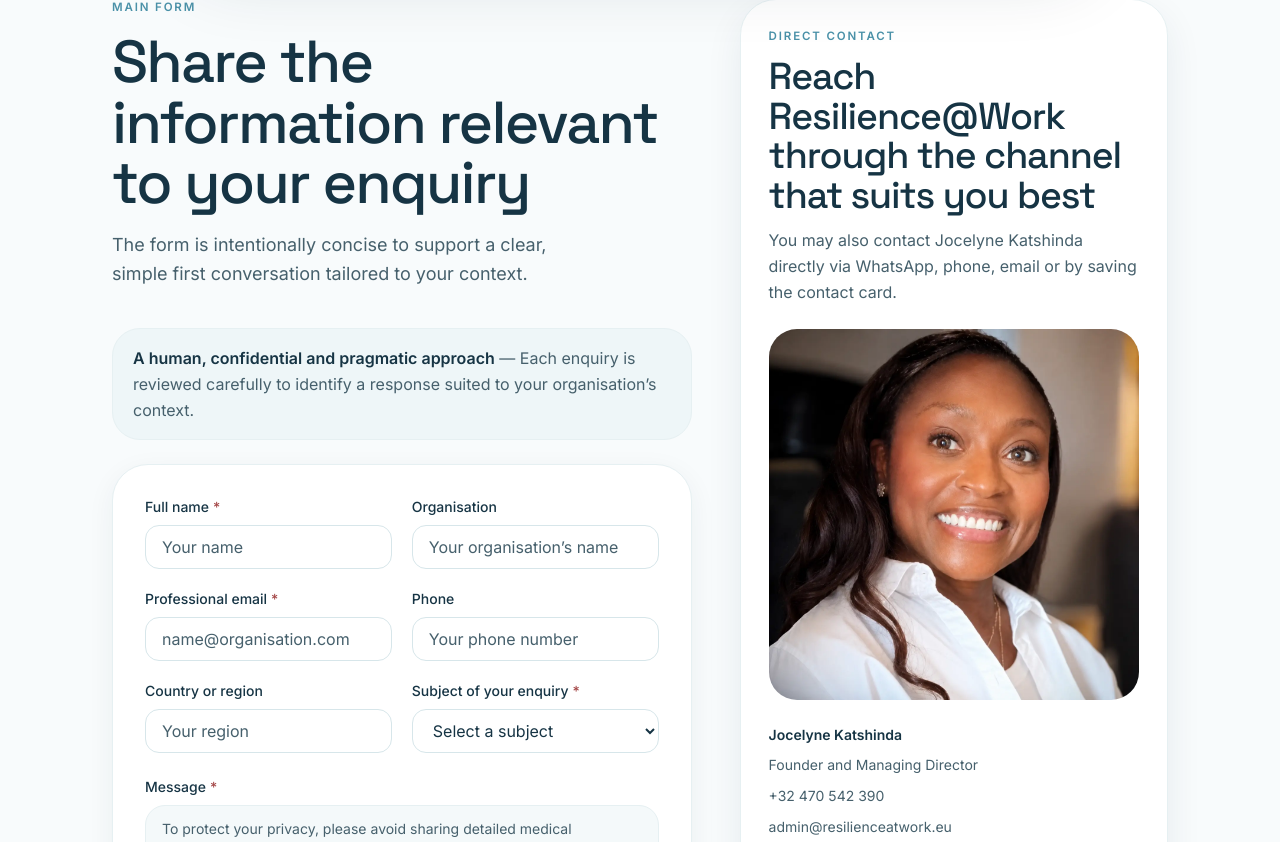
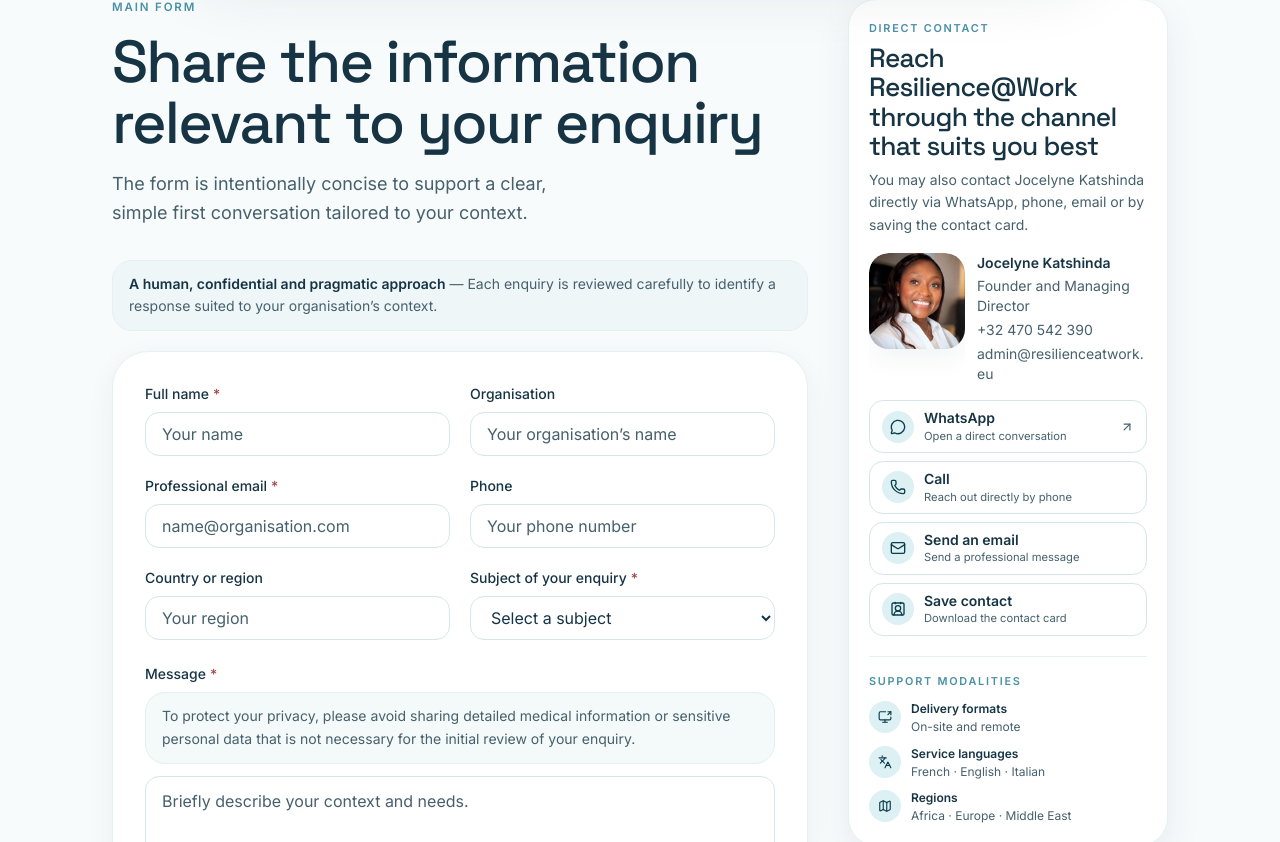
Before and after one commit to OpenWork-NCE/resilience-work, a Next.js app: page /en/contact in a window 1280 px wide. Shown: the part 838-1680 px from the top of the page. Built offline with nearby package versions, Linux system fonts and the light colour scheme.

Commit message:
fix: compact contact page sidebar actions and layout
Add dense action-link variant, smaller portrait rail, tighter
delivery list so the lateral column no longer dwarfs the form.

```diff
--- a/src/components/contact/contact-page-template.tsx
+++ b/src/components/contact/contact-page-template.tsx
@@ -84,9 +84,9 @@
         breadcrumbs={breadcrumbs}
       />
 
-      {/* Main conversion band: form + direct contact rail */}
+      {/* Main conversion band: form + compact contact rail */}
       <Section spacing="md" tone="default" containerSize="wide">
-        <div className="grid gap-10 xl:grid-cols-[minmax(0,1.15fr)_minmax(18rem,0.85fr)] xl:items-start xl:gap-12">
+        <div className="grid gap-8 xl:grid-cols-[minmax(0,1.2fr)_minmax(17rem,20rem)] xl:items-start xl:gap-10">
           <div>
             <SectionHeader
               eyebrow={copy.form.section.eyebrow[locale]}
@@ -94,9 +94,9 @@
               description={copy.form.section.description[locale]}
               align="left"
               maxWidth="wide"
-              className="mb-8 lg:mb-10"
+              className="mb-6 lg:mb-8"
             />
-            <p className="mb-6 rounded-[var(--radius-xl)] border border-[rgb(var(--border-muted))] bg-[rgb(var(--surface-muted))] px-5 py-4 text-sm leading-relaxed text-[rgb(var(--muted-foreground))] sm:text-base">
+            <p className="mb-5 rounded-[var(--radius-lg)] border border-[rgb(var(--border-muted))] bg-[rgb(var(--surface-muted))] px-4 py-3 text-sm leading-relaxed text-[rgb(var(--muted-foreground))]">
               <span className="font-semibold text-[rgb(var(--foreground))]">
                 {copy.reassurance.title[locale]}
               </span>
@@ -107,18 +107,19 @@
           </div>
 
           <aside className="xl:sticky xl:top-28">
-            <AnimatedSection className="rounded-[var(--radius-2xl)] border border-[rgb(var(--border-muted))] bg-[rgb(var(--surface))] p-6 shadow-[var(--shadow-card)] sm:p-7">
-              <p className="font-[family:var(--font-accent)] text-[0.72rem] font-semibold uppercase tracking-[0.16em] text-[rgb(var(--accent))]">
+            <AnimatedSection className="rounded-[var(--radius-xl)] border border-[rgb(var(--border-muted))] bg-[rgb(var(--surface))] p-5 shadow-[var(--shadow-card)] sm:p-5">
+              <p className="font-[family:var(--font-accent)] text-[0.68rem] font-semibold uppercase tracking-[0.16em] text-[rgb(var(--accent))]">
                 {copy.directContact.eyebrow[locale]}
               </p>
-              <h2 className="mt-3 font-display text-[clamp(1.75rem,3.5vw,2.35rem)] font-medium leading-[1.05] text-balance">
+              <h2 className="mt-2 font-display text-[clamp(1.35rem,2.5vw,1.65rem)] font-medium leading-[1.1] text-balance">
                 {copy.directContact.title[locale]}
               </h2>
-              <p className="mt-3 text-sm leading-relaxed text-[rgb(var(--muted-foreground))] sm:text-base">
+              <p className="mt-2 text-sm leading-relaxed text-[rgb(var(--muted-foreground))]">
                 {copy.directContact.description[locale]}
               </p>
 
-              <div className="mt-6 overflow-hidden rounded-[var(--radius-xl)]">
+              <div className="mt-4 flex gap-3">
+                <div className="relative w-[5.5rem] shrink-0 overflow-hidden rounded-[var(--radius-lg)] sm:w-24">
                   <ImageFrame
                     src={assets.jocelyne.portrait.src}
                     alt={assets.jocelyne.portrait.alt[locale]}
@@ -129,19 +130,27 @@
                     className="w-full shadow-[var(--shadow-soft)]"
                   />
                 </div>
-
-              <div className="mt-6 space-y-2 text-sm leading-relaxed text-[rgb(var(--muted-foreground))]">
-                <p className="font-semibold text-[rgb(var(--foreground))]">{copy.directContact.personName}</p>
-                <p>{copy.directContact.role[locale]}</p>
-                <a className="block transition-colors hover:text-[rgb(var(--foreground))]" href={brand.contact.phoneHref}>
+                <div className="min-w-0 flex-1 space-y-1 self-center text-sm leading-snug text-[rgb(var(--muted-foreground))]">
+                  <p className="font-semibold text-[rgb(var(--foreground))]">
+                    {copy.directContact.personName}
+                  </p>
+                  <p className="text-xs sm:text-sm">{copy.directContact.role[locale]}</p>
+                  <a
+                    className="block text-xs transition-colors hover:text-[rgb(var(--foreground))] sm:text-sm"
+                    href={brand.contact.phoneHref}
+                  >
                     {brand.contact.phoneDisplay}
                   </a>
-                <a className="block transition-colors hover:text-[rgb(var(--foreground))]" href={brand.contact.emailHref}>
+                  <a
+                    className="block break-all text-xs transition-colors hover:text-[rgb(var(--foreground))] sm:text-sm"
+                    href={brand.contact.emailHref}
+                  >
                     {brand.contact.email}
                   </a>
                 </div>
+              </div>
 
-              <StaggerContainer className="mt-6 grid gap-3">
+              <StaggerContainer className="mt-4 grid gap-2">
                 {primaryActions.map((action) => {
                   const Icon = actionIcons[action.id as ContactActionId];
                   return (
@@ -153,27 +162,30 @@
                         icon={Icon}
                         external={Boolean(action.external)}
                         download={action.download}
+                        variant="compact"
                       />
                     </StaggerItem>
                   );
                 })}
               </StaggerContainer>
 
-              <div className="mt-8 border-t border-[rgb(var(--border-muted))] pt-6">
-                <p className="font-[family:var(--font-accent)] text-[0.72rem] font-semibold uppercase tracking-[0.16em] text-[rgb(var(--accent))]">
+              <div className="mt-5 border-t border-[rgb(var(--border-muted))] pt-4">
+                <p className="font-[family:var(--font-accent)] text-[0.68rem] font-semibold uppercase tracking-[0.16em] text-[rgb(var(--accent))]">
                   {copy.delivery.eyebrow[locale]}
                 </p>
-                <ul className="mt-4 space-y-4">
+                <ul className="mt-3 space-y-2.5">
                   {copy.delivery.items.map((item) => {
                     const Icon = deliveryIcons[item.id];
                     return (
-                      <li key={item.id} className="flex gap-3">
-                        <span className="inline-flex h-10 w-10 shrink-0 items-center justify-center rounded-full bg-[rgb(var(--accent-soft))] text-[rgb(var(--accent-foreground))]">
-                          <Icon className="h-4 w-4" aria-hidden="true" />
+                      <li key={item.id} className="flex gap-2.5">
+                        <span className="inline-flex h-8 w-8 shrink-0 items-center justify-center rounded-full bg-[rgb(var(--accent-soft))] text-[rgb(var(--accent-foreground))]">
+                          <Icon className="h-3.5 w-3.5" aria-hidden="true" />
                         </span>
-                        <div>
-                          <p className="text-sm font-semibold text-[rgb(var(--foreground))]">{item.label[locale]}</p>
-                          <p className="mt-1 text-sm leading-relaxed text-[rgb(var(--muted-foreground))]">
+                        <div className="min-w-0">
+                          <p className="text-xs font-semibold text-[rgb(var(--foreground))]">
+                            {item.label[locale]}
+                          </p>
+                          <p className="mt-0.5 text-xs leading-snug text-[rgb(var(--muted-foreground))]">
                             {item.value[locale]}
                           </p>
                         </div>
@@ -206,15 +218,15 @@
 
       <Section spacing="md" tone="inverse">
         <AnimatedSection>
-          <div className="flex flex-col gap-6 rounded-[var(--radius-2xl)] border border-[color-mix(in_srgb,rgb(var(--inverse-foreground))_14%,transparent)] bg-[color-mix(in_srgb,rgb(var(--inverse-foreground))_8%,transparent)] px-6 py-8 shadow-[var(--shadow-elevated)] sm:px-8 lg:flex-row lg:items-center lg:justify-between">
+          <div className="flex flex-col gap-5 rounded-[var(--radius-2xl)] border border-[color-mix(in_srgb,rgb(var(--inverse-foreground))_14%,transparent)] bg-[color-mix(in_srgb,rgb(var(--inverse-foreground))_8%,transparent)] px-6 py-7 shadow-[var(--shadow-elevated)] sm:px-8 lg:flex-row lg:items-center lg:justify-between">
             <div className="max-w-[40rem]">
               <p className="font-[family:var(--font-accent)] text-[0.72rem] font-semibold uppercase tracking-[0.16em] text-[rgb(var(--inverse-muted-foreground))]">
                 {copy.whatsAppCta.eyebrow[locale]}
               </p>
-              <h2 className="mt-4 font-display text-[clamp(2rem,4vw,3.1rem)] font-medium leading-[1.02] text-balance text-[rgb(var(--inverse-foreground))]">
+              <h2 className="mt-3 font-display text-[clamp(1.75rem,3.5vw,2.6rem)] font-medium leading-[1.05] text-balance text-[rgb(var(--inverse-foreground))]">
                 {copy.whatsAppCta.title[locale]}
               </h2>
-              <p className="mt-4 text-base leading-relaxed text-[rgb(var(--inverse-muted-foreground))] sm:text-lg">
+              <p className="mt-3 text-sm leading-relaxed text-[rgb(var(--inverse-muted-foreground))] sm:text-base">
                 {copy.whatsAppCta.description[locale]}
               </p>
             </div>
--- a/src/components/portfolio/portfolio-action-link.tsx
+++ b/src/components/portfolio/portfolio-action-link.tsx
@@ -9,7 +9,7 @@
   icon: LucideIcon;
   external?: boolean;
   download?: string;
-  variant?: "card" | "pill" | "bar";
+  variant?: "card" | "pill" | "bar" | "compact";
   tone?: "default" | "inverse";
   className?: string;
 }
@@ -21,6 +21,14 @@
     icon: "mb-4 inline-flex h-11 w-11 items-center justify-center rounded-full bg-[rgb(var(--accent-soft))] text-[rgb(var(--accent-foreground))]",
     title: "text-base font-semibold text-[rgb(var(--foreground))]",
     description: "mt-2 text-sm leading-relaxed text-[rgb(var(--muted-foreground))]",
+  },
+  /** Dense horizontal row for sidebars / contact rails */
+  compact: {
+    root:
+      "group inline-flex min-h-11 w-full items-center gap-2.5 rounded-[var(--radius-md)] border border-[rgb(var(--border))] bg-[rgb(var(--surface))] px-3 py-2 text-left transition-colors hover:border-[rgb(var(--border-strong))] hover:bg-[rgb(var(--surface-muted))]",
+    icon: "inline-flex h-8 w-8 shrink-0 items-center justify-center rounded-full bg-[rgb(var(--accent-soft))] text-[rgb(var(--accent-foreground))]",
+    title: "text-sm font-semibold leading-tight text-[rgb(var(--foreground))]",
+    description: "mt-0.5 text-[0.7rem] leading-snug text-[rgb(var(--muted-foreground))] line-clamp-1",
   },
   pill: {
     root:
@@ -87,9 +95,9 @@
       )}
     >
       <span className={cn(styles.icon, toneStyle.icon)}>
-        <Icon className="h-5 w-5" aria-hidden="true" />
+        <Icon className={variant === "compact" ? "h-4 w-4" : "h-5 w-5"} aria-hidden="true" />
       </span>
-      <span className={cn("min-w-0", variant === "bar" ? "hidden" : "block")}>
+      <span className={cn("min-w-0 flex-1", variant === "bar" ? "hidden" : "block")}>
         <span className={cn("block", styles.title, toneStyle.title)}>{label}</span>
         {description ? (
           <span className={cn("block", styles.description, toneStyle.description)}>{description}</span>
@@ -98,7 +106,8 @@
       {external && variant !== "bar" ? (
         <ArrowUpRight
           className={cn(
-            "mt-1 h-4 w-4 transition-transform duration-[var(--duration-fast)] group-hover:translate-x-0.5 group-hover:-translate-y-0.5",
+            "h-3.5 w-3.5 shrink-0 transition-transform duration-[var(--duration-fast)] group-hover:translate-x-0.5 group-hover:-translate-y-0.5",
+            variant === "card" && "mt-1 h-4 w-4",
             toneStyle.externalIcon
           )}
         />
```
Lines whose indentation alone changed are shown as unchanged.
